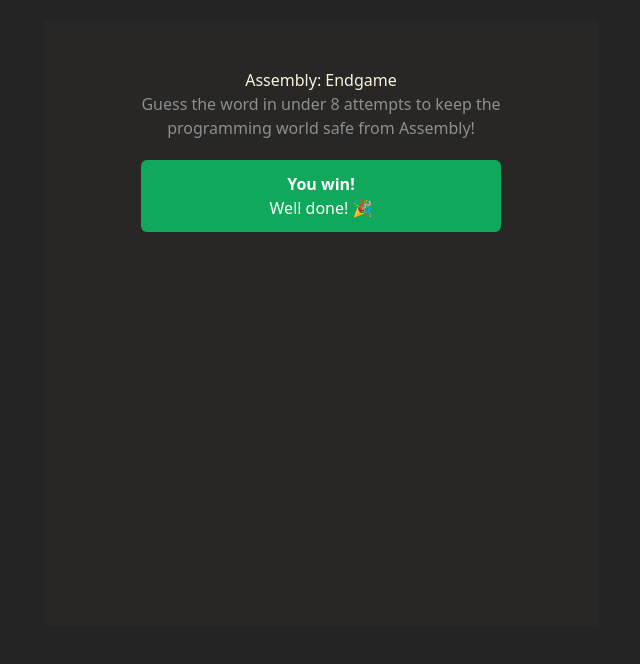
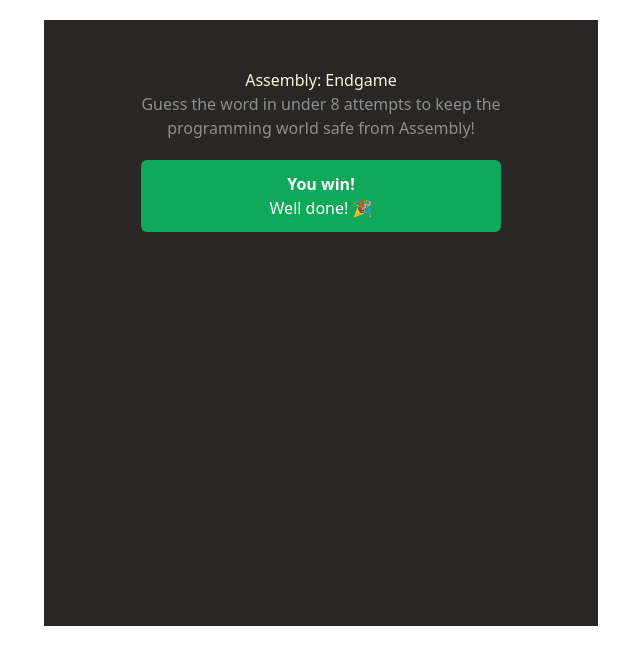
Before and after one commit to thierry-byiringiro/assemblyEndGame, a React (Vite) app: page / in a window 1280 px wide. Shown: the top 664 px of the page, without its empty margins (319-959 px from the left). Built offline with nearby package versions, Linux system fonts and the light colour scheme.

Commit message:
changed the background of the page

```diff
--- a/src/index.css
+++ b/src/index.css
@@ -4,8 +4,8 @@
   font-weight: 400;
 
   color-scheme: light dark;
-  color: rgba(255, 255, 255, 0.87);
-  background-color: #242424;
+  color: black;
+  background-color: #fff;
 
   font-synthesis: none;
   text-rendering: optimizeLegibility;
```
